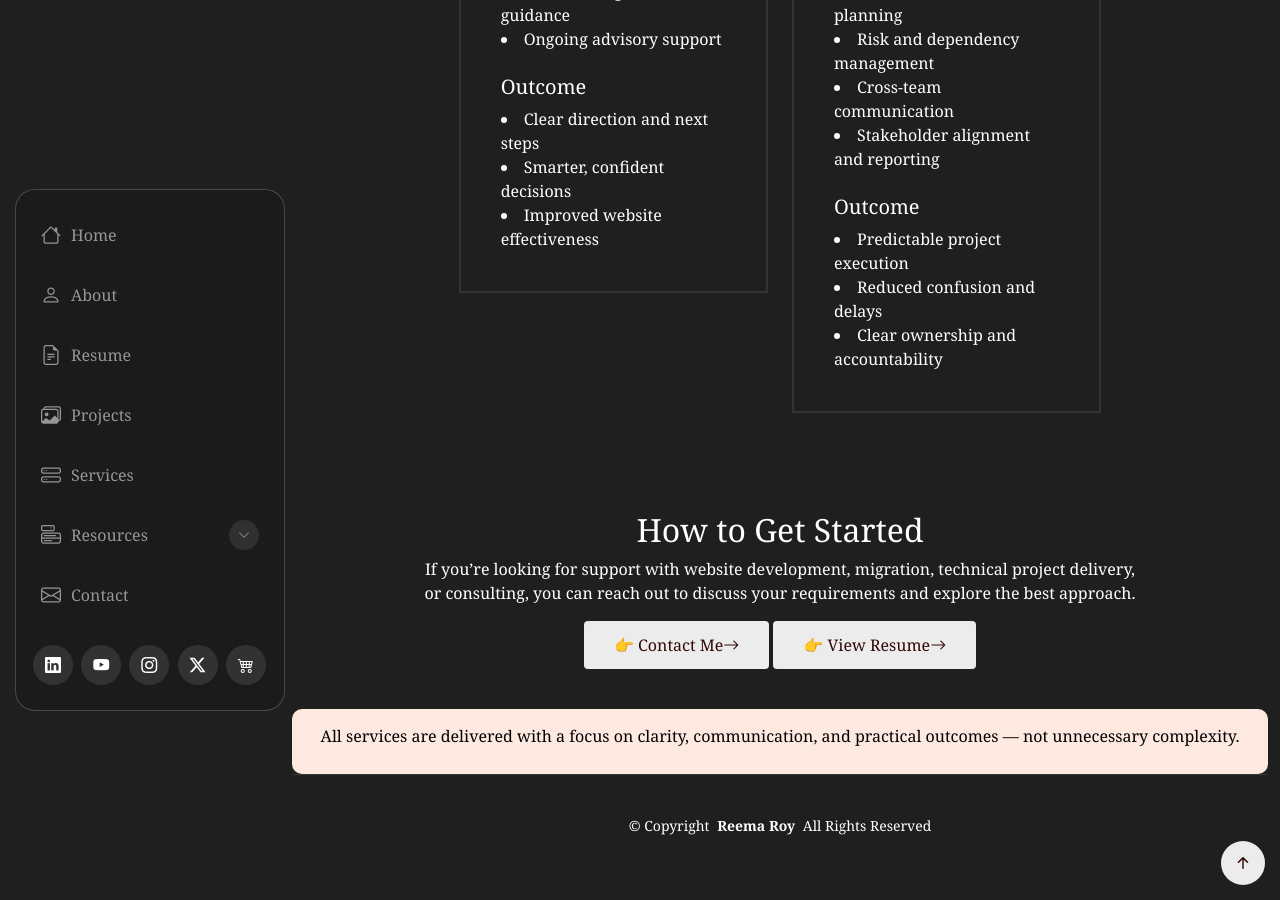
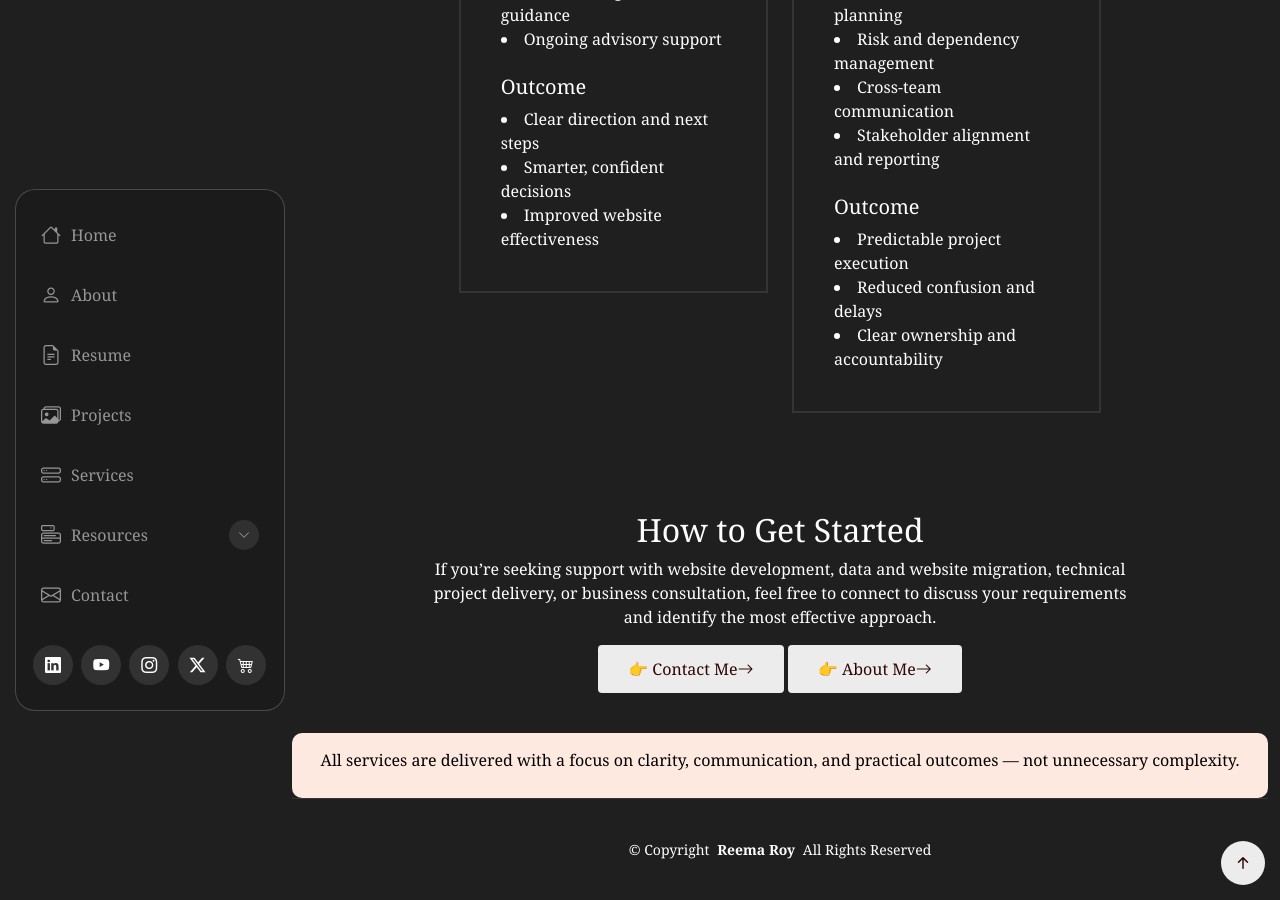
Before and after one commit to iamreemaroy/Reema-Roy, a Jekyll site: the page services.html, which Jekyll copies as it is, in a window 1280 px wide and 900 px high, scrolled down 2249 px. Built offline with Jekyll 4.4.1, drawn with Linux system fonts in a browser that asks for light colours.

Commit message:
Update services.html

```diff
--- a/services.html
+++ b/services.html
@@ -271,14 +271,14 @@ clarity — making them hard to scale, maintain, or optimize.</p>
         <div class="service-header">
           <div class="row align-items-center">
             <div class="col-md-12">
-              <p style="padding-left: 130px; padding-right: 130px;">If you’re looking for support with website development, migration, technical project delivery, or consulting, you can reach out to discuss your requirements and explore the best approach.</p>
+              <p style="padding-left: 130px; padding-right: 130px;">If you’re seeking support with website development, data and website migration, technical project delivery, or business consultation, feel free to connect to discuss your requirements and identify the most effective approach.</p>
               <div class="service-summary">
                 <a href="/contact" class="service-btn" style="margin-bottom: 10px;">
                   👉 Contact Me
                   <i class="bi bi-arrow-right"></i>
                 </a>
-                <a href="/resume" class="service-btn">
-                  👉 View Resume
+                <a href="/about" class="service-btn">
+                  👉 About Me
                   <i class="bi bi-arrow-right"></i>
                 </a>
               </div>
```
